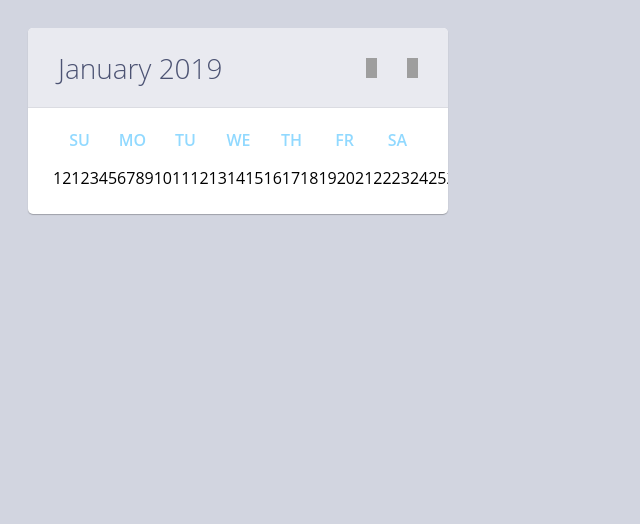
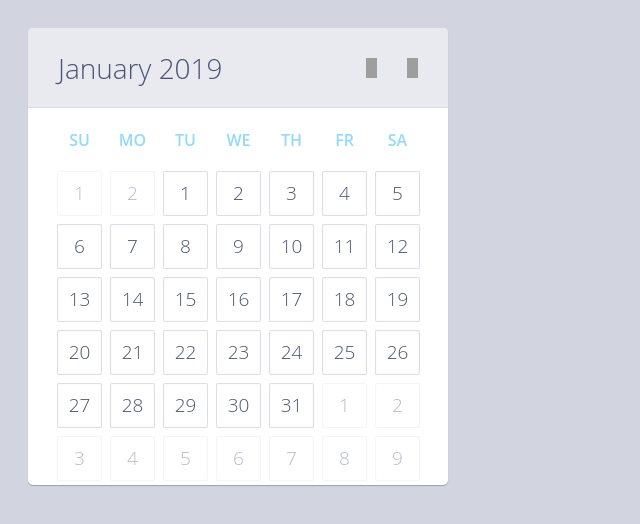
Before and after one commit to itzJustKranker/vue-calendar, a Vue app: page / in a window 1280 px wide. Shown: the top 524 px of the page, without its empty margins (0-640 px from the left). Built offline with nearby package versions, Linux system fonts and the light colour scheme; grey boxes are pictures that could not be loaded.

Commit message:
updated calendar cell html and classes

```diff
--- a/src/components/calendar/CalendarCell.vue
+++ b/src/components/calendar/CalendarCell.vue
@@ -1,10 +1,12 @@
 <template>
-  <span>{{ cellDate }}</span>
+  <div class="cell" :class="{ disable }">
+    <span class="cell-date">{{ cellDate }}</span>
+  </div>
 </template>
 
 <script>
 export default {
   name: 'CalendarCell',
-  props: ['cellDate']
+  props: ['disable', 'cellDate']
 }
 </script>
```
